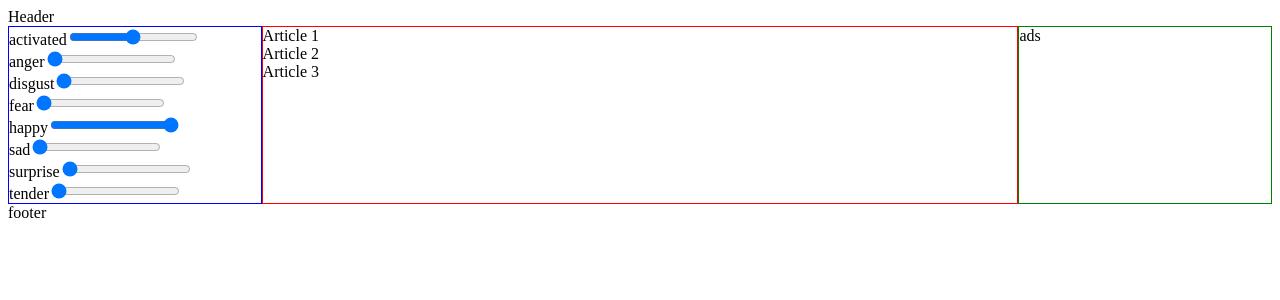
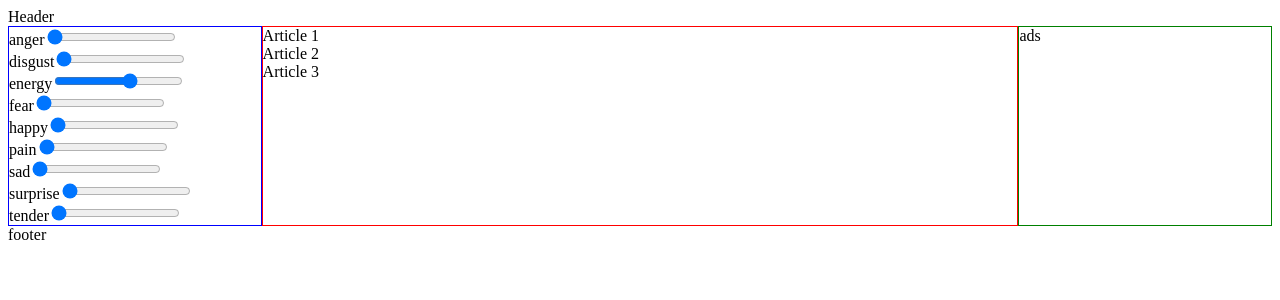
Before and after one commit to JeffreyMFarley/feels, a React (Create React App) app: page / in a window 1280 px wide. Shown: the top 300 px of the page. Built offline with nearby package versions, Linux system fonts and the light colour scheme.

Commit message:
refactor: Provide better names

```diff
--- a/src/components/Emotion.js
+++ /dev/null
@@ -1,22 +0,0 @@
-import { connect } from "react-redux";
-
-function Emotion(props) {
-  const _id = 'how-' + props.emotion + '-now';
-
-  return (
-    <div>
-      <label for={_id}>{props.emotion}</label>
-      <input type="range"
-             id={_id} name={_id}
-             min="0" max="100" value={props.level} />
-    </div>
-  );
-}
-
-const mapStateToProps = (state, ownProps) => {
-  return {
-    level: state.mood[ownProps.emotion]
-  }
-}
-
-export default connect(mapStateToProps)(Emotion);
--- a/src/components/Mood.js
+++ b/src/components/Mood.js
@@ -1,14 +1,17 @@
 import { connect } from "react-redux";
-import Emotion from './Emotion';
+import Slider from './Slider';
 
 function Mood(props) {
-  return props.emotions.map(emotion => <Emotion key={emotion} emotion={emotion} />);
+  const sensations = Object.keys(props.mood)
+
+  return sensations.map(
+    s => <Slider _id={s} label={s} key={s} value={props.mood[s]} />
+  );
 }
 
 const mapStateToProps = state => {
-  return {
-    emotions: Object.keys(state.mood)
-  }
+  const mood = { ...state.mood }
+  return { mood }
 }
 
 export default connect(mapStateToProps)(Mood);
--- /dev/null
+++ b/src/components/Slider.js
@@ -0,0 +1,31 @@
+import PropTypes from 'prop-types'
+import React from 'react'
+
+export default class Slider extends React.Component {
+
+  render() {
+    const { _id, label, value } = this.props
+
+    return (
+      <div>
+        <label hmtlfor={_id}>{label}</label>
+        <input type="range"
+               id={_id} name={_id}
+               min="0" max="5" defaultValue={value} />
+      </div>
+    );
+  }
+}
+
+// --------------------------------------------------------------------------
+// Meta
+
+Slider.propTypes = {
+  _id: PropTypes.string.isRequired,
+  label: PropTypes.string.isRequired,
+  value: PropTypes.number
+}
+
+Slider.defaultProps = {
+  value: 0
+}
--- a/src/reducers/mood.js
+++ b/src/reducers/mood.js
@@ -2,16 +2,17 @@ import { createReducer } from '@reduxjs/toolkit';
 
 export default createReducer(
   {
-    activated: 50,
     anger: 0,
     disgust: 0,
+    energy: 3,
     fear: 0,
     happy: 0,
+    pain: 0,
     sad: 0,
     surprise: 0,
     tender: 0
   },
   builder => {
-    builder.addDefaultCase(state => { state.happy = 100 })
+    builder.addDefaultCase(state => { state.energy = 3 })
   }
 );
```
Also changed, not shown: 1 other file (tests, documents, lock files or other folders).
